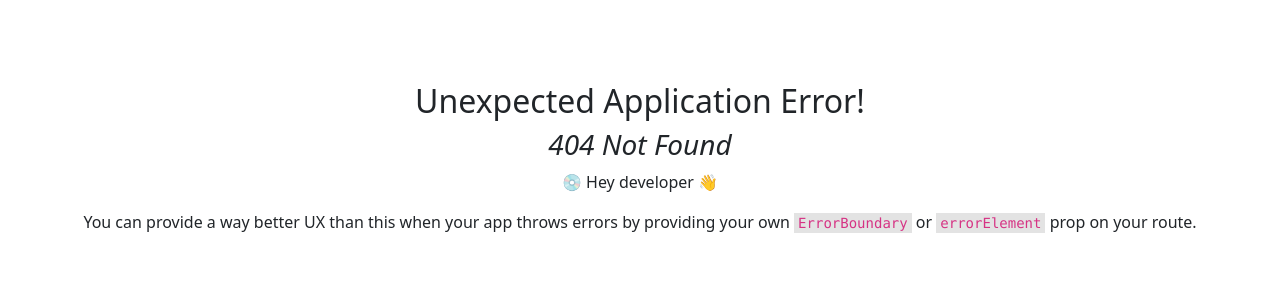
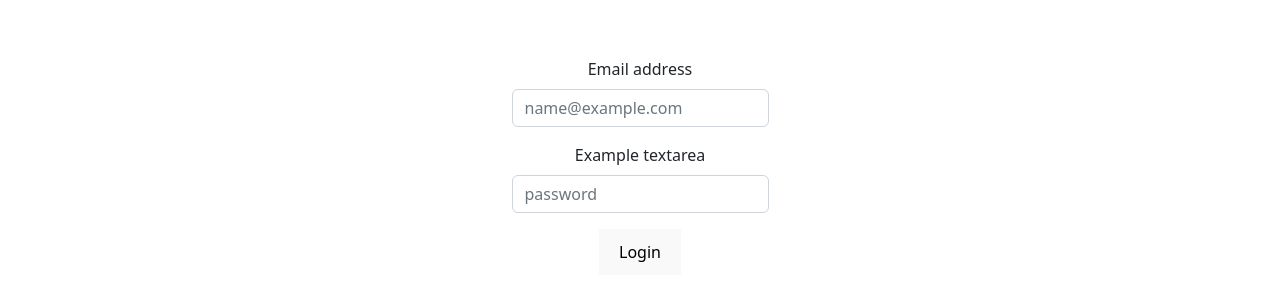
Before and after one commit to nazmul906/b7a10-chef-recipe-hunter-client-side-nazmul906, a React (Vite) app: page /login in a window 1280 px wide. Before the commit this address had no page. Shown: the part 234-534 px from the top of the page. Built offline with nearby package versions, Linux system fonts and the light colour scheme.

Commit message:
login page component is added

```diff
--- a/src/pages/login/Login/Login.jsx
+++ b/src/pages/login/Login/Login.jsx
@@ -1,7 +1,43 @@
-import React from "react";
+/* eslint-disable react/no-unknown-property */
+import React, { useContext } from "react";
+import { Button, Container, Form } from "react-bootstrap";
+import { Link, useLocation, useNavigate } from "react-router-dom";
 
 const Login = () => {
-  return <div></div>;
+  const handleLogin = (event) => {
+    event.preventDefault();
+    const form = event.target;
+    const email = form.email.value;
+    const password = form.password.value;
+    console.log(email, password);
+  };
+
+  return (
+    <Form onSubmit={handleLogin}>
+      <Form.Group className="mb-3" controlId="exampleForm.ControlInput1">
+        <Form.Label>Email address</Form.Label>
+        <Form.Control
+          type="email"
+          name="email"
+          placeholder="name@example.com"
+          required
+        />
+      </Form.Group>
+      <Form.Group className="mb-3" controlId="exampleForm.ControlTextarea1">
+        <Form.Label>Example textarea</Form.Label>
+        <Form.Control
+          type="passwod"
+          name="password"
+          placeholder="password"
+          required
+          // rows={3}
+        />
+      </Form.Group>
+      <button variant="primary" type="submit">
+        Login
+      </button>
+    </Form>
+  );
 };
 
 export default Login;
--- a/src/pages/shared/Header/Header.jsx
+++ b/src/pages/shared/Header/Header.jsx
@@ -1,5 +1,6 @@
 import React from "react";
 import { Container, Nav, Navbar } from "react-bootstrap";
+import { Link } from "react-router-dom";
 
 const Header = () => {
   return (
@@ -18,7 +19,9 @@ const Header = () => {
             </Nav>
           </Navbar.Collapse>
           {/*evabe update krte hbe user?{user.photUrl}:<button>Login</button> */}
-          <button>Login</button>
+          <button>
+            <Link to="/login">Login</Link>
+          </button>
         </Container>
       </Navbar>
     </div>
--- a/src/routes/Routes.jsx
+++ b/src/routes/Routes.jsx
@@ -1,6 +1,7 @@
 import { createBrowserRouter } from "react-router-dom";
 import Main from "../layout/Main";
 import Home from "../pages/home/Home/Home";
+import Login from "../pages/login/Login/Login";
 import Chef from "../pages/shared/chef/Chef";
 import Recipes from "../pages/shared/recipes/Recipes";
 const router = createBrowserRouter([
@@ -25,7 +26,7 @@ const router = createBrowserRouter([
       {
         path: "/viewrecipe/:id",
         element: <Recipes></Recipes>,
-        loader: () => fetch("http://localhost:5000/chef"),
+        // loader: () => fetch("http://localhost:5000/chef"),
 
         // eslint-disable-next-line no-dupe-keys
         loader: ({ params }) =>
@@ -33,5 +34,9 @@ const router = createBrowserRouter([
       },
     ],
   },
+  {
+    path: "/login",
+    element: <Login></Login>,
+  },
 ]);
 export default router;
```
Also changed, not shown: src/providers/AuthProviders.js (added, +19 -0 lines).
